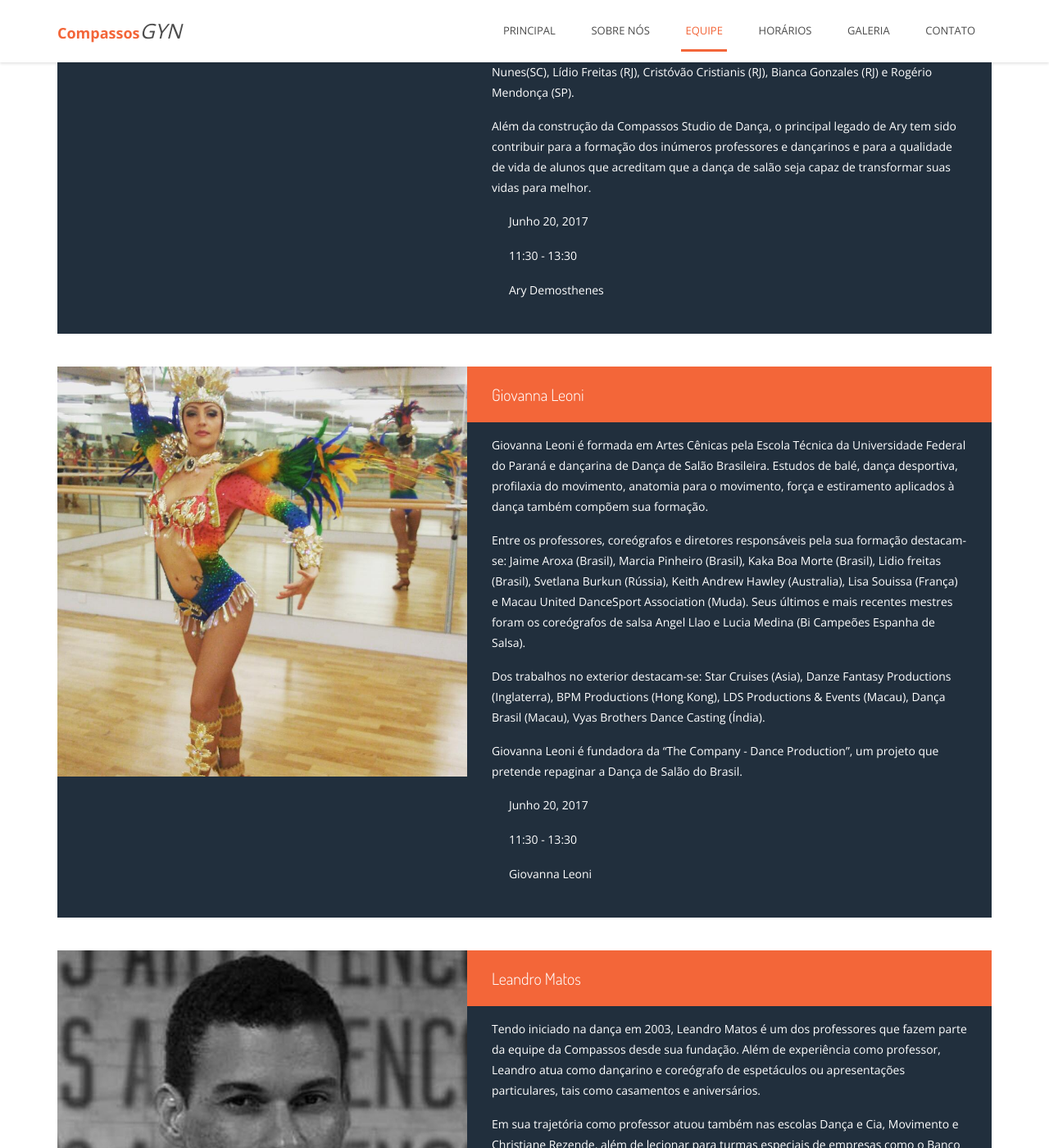
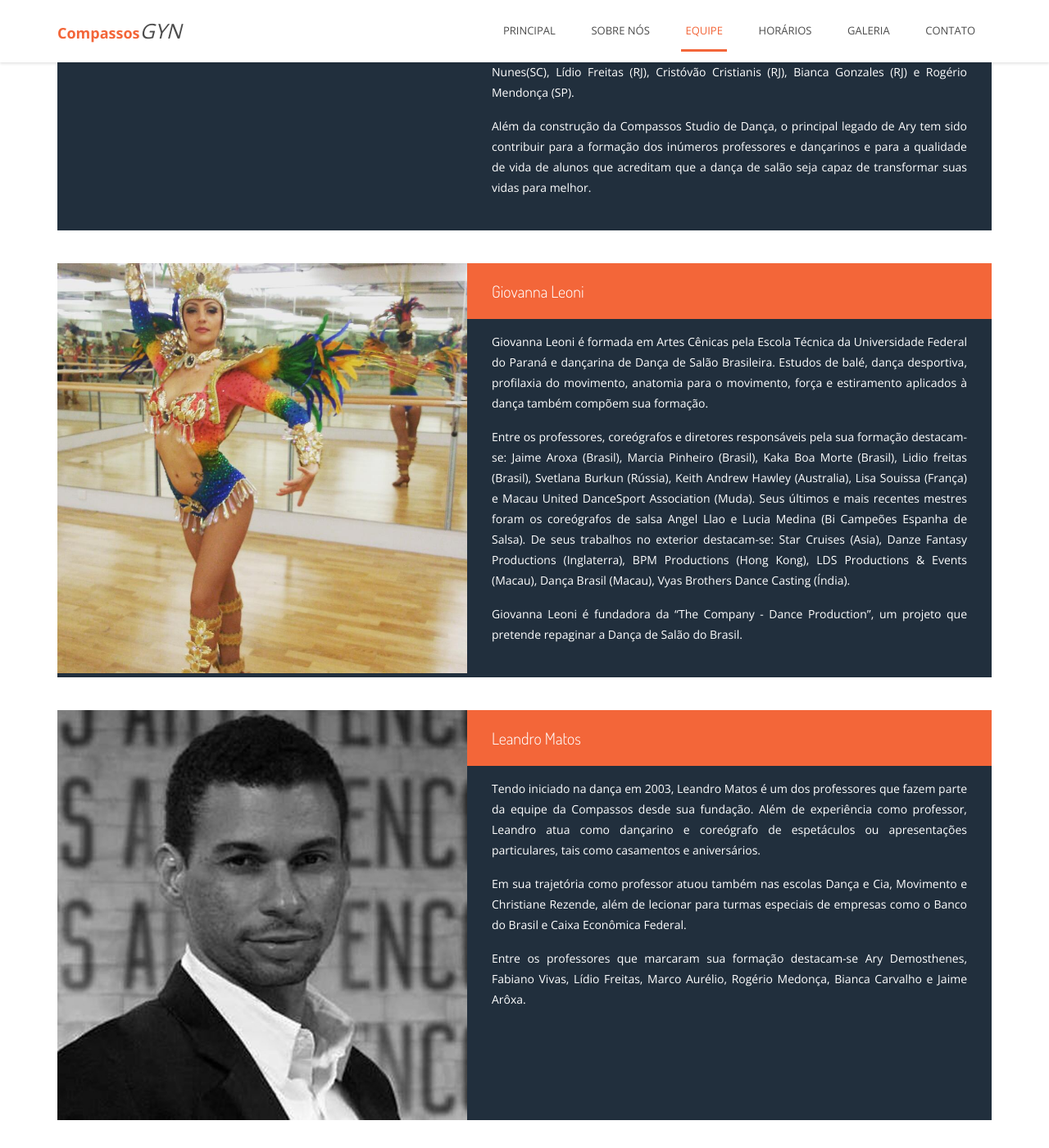
Before and after one commit to 5devmonkeys/comp, a Jekyll site: the page built from equipe.html, in a window 1280 px wide and 1400 px high, scrolled down 1224 px. Shown: the whole window at 82% size. Built offline with Jekyll 4.4.1, drawn with Linux system fonts in a browser that asks for light colours; some web fonts are replaced; some of the changed text lies outside the part shown.

Commit message:
text-justify team

```diff
--- a/equipe.html
+++ b/equipe.html
@@ -39,7 +39,7 @@ layout: default
 
                         <div class="media-body">
                             <h3><a href="#">Ary Demosthenes</a></h3>
-                            <div class="classes-description">
+                            <div class="classes-description text-justify">
                                 <p>Bacharel em administração de empresas, Ary Demostrhenes Neto ouviu de seus primeiros professores que ele não tinha a menor aptidão para a dança. Mas a timidez excessiva e a vontade de dominar a dança fizeram com que ele insistisse no aprendizado. Anos depois, sua dedicação e amor à dança fizeram com que se tornasse um dos melhores e mais carismáticos professores de dança de salão de Goiás.</p>
                                 <p>Ary começou a dançar em 1991 e passou por muitas escolas até se tornar professor de dança de salão. Iniciou os estudos em dança no Mvsika Centro de Estudos e, após seis anos de prática, se tornou professor na Dança & Cia onde lecionou até 2008, ano em que Ary fundou sua primeira escola: a Movimento Companhia de Dança.</p>
                                 <p>Em 2010, movido por novos desafios e projetos, o professor fundou a Compassos Studio de Dança. Com fortes valores de amizade e fraternidade entre alunos e equipe, a escola cresce no coração do Jardim América desde então.</p>
@@ -47,9 +47,6 @@ layout: default
                                 <p>Entre os trabalhos de maior destaque estão sua atuação como diretor, coreógrafo e dançarino nos espetáculo Tudo Tem uma Primeira Vez (2012) e A Vida como Ela É (2014). Além disso, já recebeu prêmios como Destaque da Dança de Salão (2002) e de honra a mérido, como Professor Destaque (2013).</p>
                                 <p>Para compor sua formação, Ary Demosthenes participou de cursos em Florianópolis, Rio de Janeiro e São Paulo, além de Goiânia. Entre os professores que contribuiram para sua capacitação destacam-se Alessandra Cardoso (GO), Guilherme Maia (GO), Cláudia Dieguez (GO), Luis Cláudio Fernandes (GO), Jaime Arôxa (RJ), Fabiano Vivas (RJ), Edson Nunes(SC), Lídio Freitas (RJ), Cristóvão Cristianis (RJ), Bianca Gonzales (RJ) e Rogério Mendonça (SP).</p>
                                 <p>Além da construção da Compassos Studio de Dança, o principal legado de Ary tem sido contribuir para a formação dos inúmeros professores e dançarinos e para a qualidade de vida de alunos que acreditam que a dança de salão seja capaz de transformar suas vidas para melhor.</p>
-                                <p class="with-icon date">Junho 20, 2017</p>
-                                <p class="with-icon time">11:30 - 13:30</p>
-                                <p class="with-icon person"><a href="#">Ary Demosthenes</a></p>
                             </div>
                         </div>
                     </div>
@@ -64,14 +61,10 @@ layout: default
 
                         <div class="media-body">
                             <h3><a href="#">Giovanna Leoni</a></h3>
-                            <div class="classes-description">
+                            <div class="classes-description text-justify">
                                 <p>Giovanna Leoni é formada em Artes Cênicas pela Escola Técnica da Universidade Federal do Paraná e dançarina de Dança de Salão Brasileira. Estudos de balé, dança desportiva, profilaxia do movimento, anatomia para o movimento, força e estiramento aplicados à dança também compõem sua formação.</p>
-                                <p>Entre os professores, coreógrafos e diretores responsáveis pela sua formação destacam-se: Jaime Aroxa (Brasil), Marcia Pinheiro (Brasil), Kaka Boa Morte (Brasil), Lidio freitas (Brasil), Svetlana Burkun (Rússia), Keith Andrew Hawley (Australia), Lisa Souissa (França) e Macau United DanceSport Association (Muda).  Seus últimos e mais recentes mestres foram os coreógrafos de salsa Angel Llao e Lucia Medina (Bi Campeões Espanha de Salsa).</p>
-                                <p>Dos trabalhos no exterior destacam-se: Star Cruises (Asia), Danze Fantasy Productions (Inglaterra), BPM Productions (Hong Kong), LDS Productions & Events (Macau), Dança Brasil (Macau), Vyas Brothers Dance Casting (Índia).</p>
+                                <p>Entre os professores, coreógrafos e diretores responsáveis pela sua formação destacam-se: Jaime Aroxa (Brasil), Marcia Pinheiro (Brasil), Kaka Boa Morte (Brasil), Lidio freitas (Brasil), Svetlana Burkun (Rússia), Keith Andrew Hawley (Australia), Lisa Souissa (França) e Macau United DanceSport Association (Muda).  Seus últimos e mais recentes mestres foram os coreógrafos de salsa Angel Llao e Lucia Medina (Bi Campeões Espanha de Salsa). De seus trabalhos no exterior destacam-se: Star Cruises (Asia), Danze Fantasy Productions (Inglaterra), BPM Productions (Hong Kong), LDS Productions & Events (Macau), Dança Brasil (Macau), Vyas Brothers Dance Casting (Índia).</p>
                                 <p>Giovanna Leoni é fundadora da “The Company - Dance Production”, um projeto que pretende repaginar a Dança de Salão do Brasil.</p>
-                                <p class="with-icon date">Junho 20, 2017</p>
-                                <p class="with-icon time">11:30 - 13:30</p>
-                                <p class="with-icon person"><a href="#">Giovanna Leoni</a></p>
                             </div>
                         </div>
                     </div>
@@ -86,13 +79,10 @@ layout: default
 
                         <div class="media-body">
                             <h3><a href="#">Leandro Matos</a></h3>
-                            <div class="classes-description">
+                            <div class="classes-description text-justify">
                                 <p>Tendo iniciado na dança em 2003, Leandro Matos é um dos professores que fazem parte da equipe da Compassos desde sua fundação. Além de experiência como professor, Leandro atua como dançarino e coreógrafo de espetáculos ou apresentações particulares, tais como casamentos e aniversários.</p>
                                 <p>Em sua trajetória como professor atuou também nas escolas Dança e Cia, Movimento e Christiane Rezende, além de lecionar para turmas especiais de empresas como o Banco do Brasil e Caixa Econômica Federal.</p>
                                 <p>Entre os professores que marcaram sua formação destacam-se Ary Demosthenes, Fabiano Vivas, Lídio Freitas, Marco Aurélio, Rogério Medonça, Bianca Carvalho e Jaime Arôxa.</p>
-                                <p class="with-icon date">Junho 20, 2017</p>
-                                <p class="with-icon time">11:30 - 13:30</p>
-                                <p class="with-icon person"><a href="#">Leandro Matos</a></p>
                             </div>
                         </div>
                     </div>
@@ -107,13 +97,10 @@ layout: default
 
                         <div class="media-body">
                             <h3><a href="#">Mariana Rabelo</a></h3>
-                            <div class="classes-description">
+                            <div class="classes-description text-justify">
                                 <p>Professora, coreógrafa e bailarina de Dança de Salão na Compassos Studio de Dança, Mariana Rabelo iniciou os estudos em dança aos 11 anos. Também possui experiência em balé clássico e contemporâneo, jazz, teatro, improvisação, pilates para bailarinos e dança desportiva.</p>
                                 <p>Mariana Rabelo também compõe a equipe de bailarinos da The Company – Dance Production, grupo parceiro da Compassos Studio de Dança, liderado pela dançaria e coreógrafa Giovanna Leoni. Enquanto bailarina da The Company, Mariana se apresentou em Macau (China) durante o ano de 2015, por meio do grupo SalSamba.</p>
                                 <p>Entre os professores, coreógrafos e diretores responsáveis por sua formação destacam-se Ary Demosthenes, Rubia Reis, Jairo Rodarte, Jaime Aroxa e Giovanna Leoni.</p>
-                                <p class="with-icon date">Junho 20, 2017</p>
-                                <p class="with-icon time">11:30 - 13:30</p>
-                                <p class="with-icon person"><a href="#">Mariana Rabelo</a></p>
                             </div>
                         </div>
                     </div>
@@ -128,12 +115,9 @@ layout: default
 
                         <div class="media-body">
                             <h3><a href="#">Rafael Rabelo Silva</a></h3>
-                            <div class="classes-description">
+                            <div class="classes-description text-justify">
                                 <p>Coreógrafo e dançarino profissional, Rafael Rabelo compõe o time da Compassos desde sua fundação. Com influência em dança desportiva, Rafael se apresentou em Macau (China) durante o ano de 2015 com o grupo SalSamba. Os espetáculos foram apresentados por meio da The Company – Dance Prodution, grupo parceiro da Compassos e liderado pela coreógrafa e dançarina Giovanna Leoni.</p>
                                 <p>Com participação em diversos cursos de formação de professores em diferentes estados brasileiros, Rafael Rabelo tem como referência professional os professores Ary Demosthenes, Rubia Reis, Jairo Rodarte, Jaime Arôxa e Giovanna Leoni.
-                                <p class="with-icon date">Junho 20, 2017</p>
-                                <p class="with-icon time">11:30 - 13:30</p>
-                                <p class="with-icon person"><a href="#">Rafael Rabelo Silva</a></p>
                             </div>
                         </div>
                     </div>
@@ -148,12 +132,9 @@ layout: default
 
                         <div class="media-body">
                             <h3><a href="#">Renata Ferreira de Oliveira</a></h3>
-                            <div class="classes-description">
+                            <div class="classes-description text-justify">
                                 <p>Formada em Educação Física pela Universidade Estadual de Goiás (UEG), Renata Ferreira de Oliveira atua na dança de salão há 13 anos. Sua formação como dançarina teve início na Dança & Cia Companhia de Dança, sob orientação de Ary Demostenes.</p>
                                 <p>Com pós-graduações nas áreas de Fisiologia do Esporte e Treinamento Desportivo para Grupos Especiais, é uma das professoras que compõe o time da Compassos desde sua fundação. Além da dança de salão, acumula conhecimento e experiência em áreas como o balé clássico, street dance, dança do ventre, ritmos e axé.</p>
-                                <p class="with-icon date">Junho 20, 2017</p>
-                                <p class="with-icon time">11:30 - 13:30</p>
-                                <p class="with-icon person"><a href="#">Renata Ferreira de Oliveira</a></p>
                             </div>
                         </div>
                     </div>
@@ -168,12 +149,9 @@ layout: default
 
                         <div class="media-body">
                             <h3><a href="#">Thaynara Santiago</a></h3>
-                            <div class="classes-description">
+                            <div class="classes-description text-justify">
                                 <p>Professora da Compassos há 4 anos, Thaynara Santiago é apaixonada por dança desde criança. Além de dar aulas de dança de salão, já estudou jazz e balé clássico.</p>
                                 <p>Thaynara também promove a dança como uma ferramenta de transformação social. Por meio de grupos voluntários, leva o ensino da dança de salão a pessoas que necessitam de auxílio terapêutico, em movimentos de valorização à vida.</p>
-                                <p class="with-icon date">Junho 20, 2017</p>
-                                <p class="with-icon time">11:30 - 13:30</p>
-                                <p class="with-icon person"><a href="#">Thaynara Santiago</a></p>
                             </div>
                         </div>
                     </div>
```
